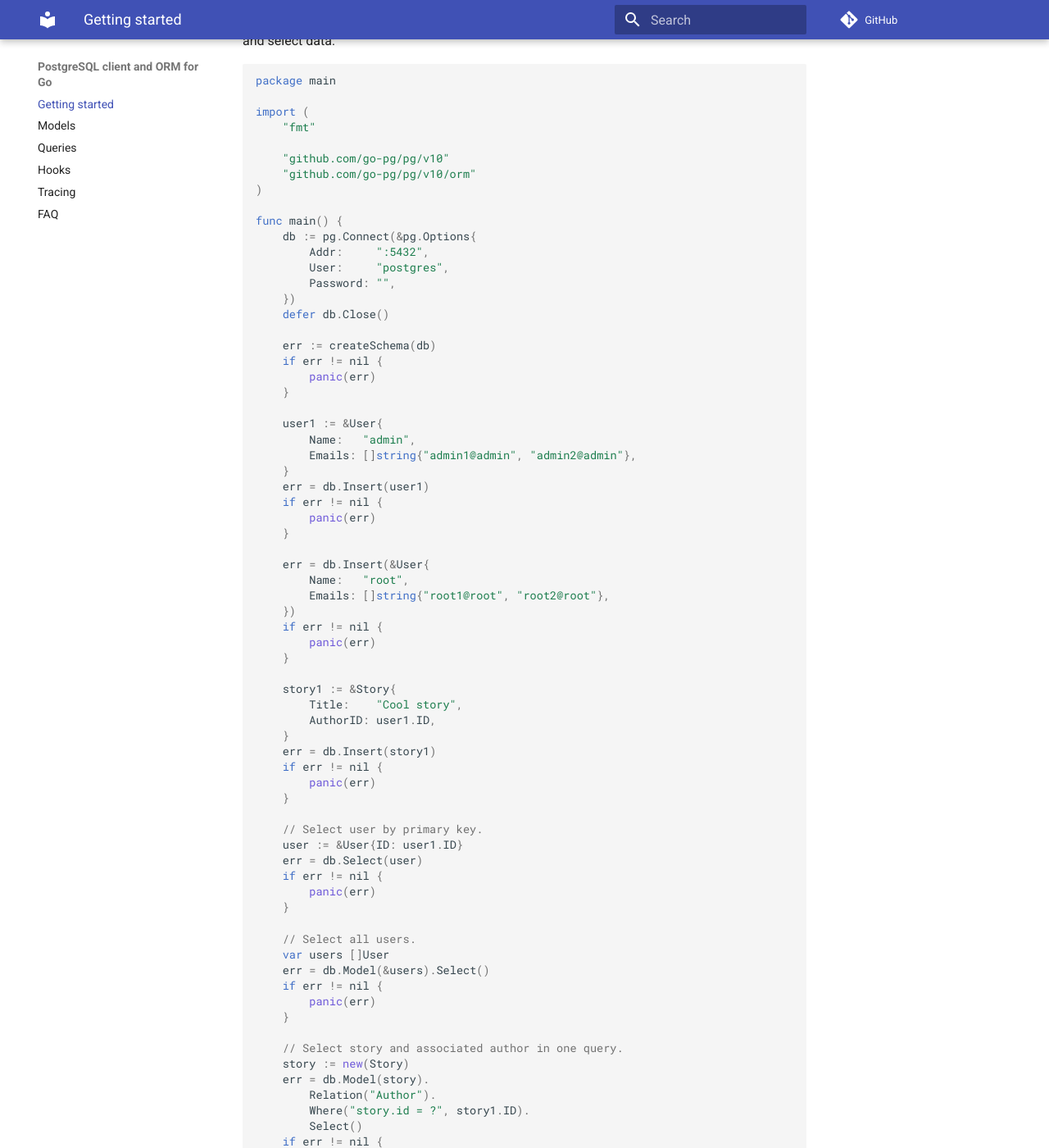
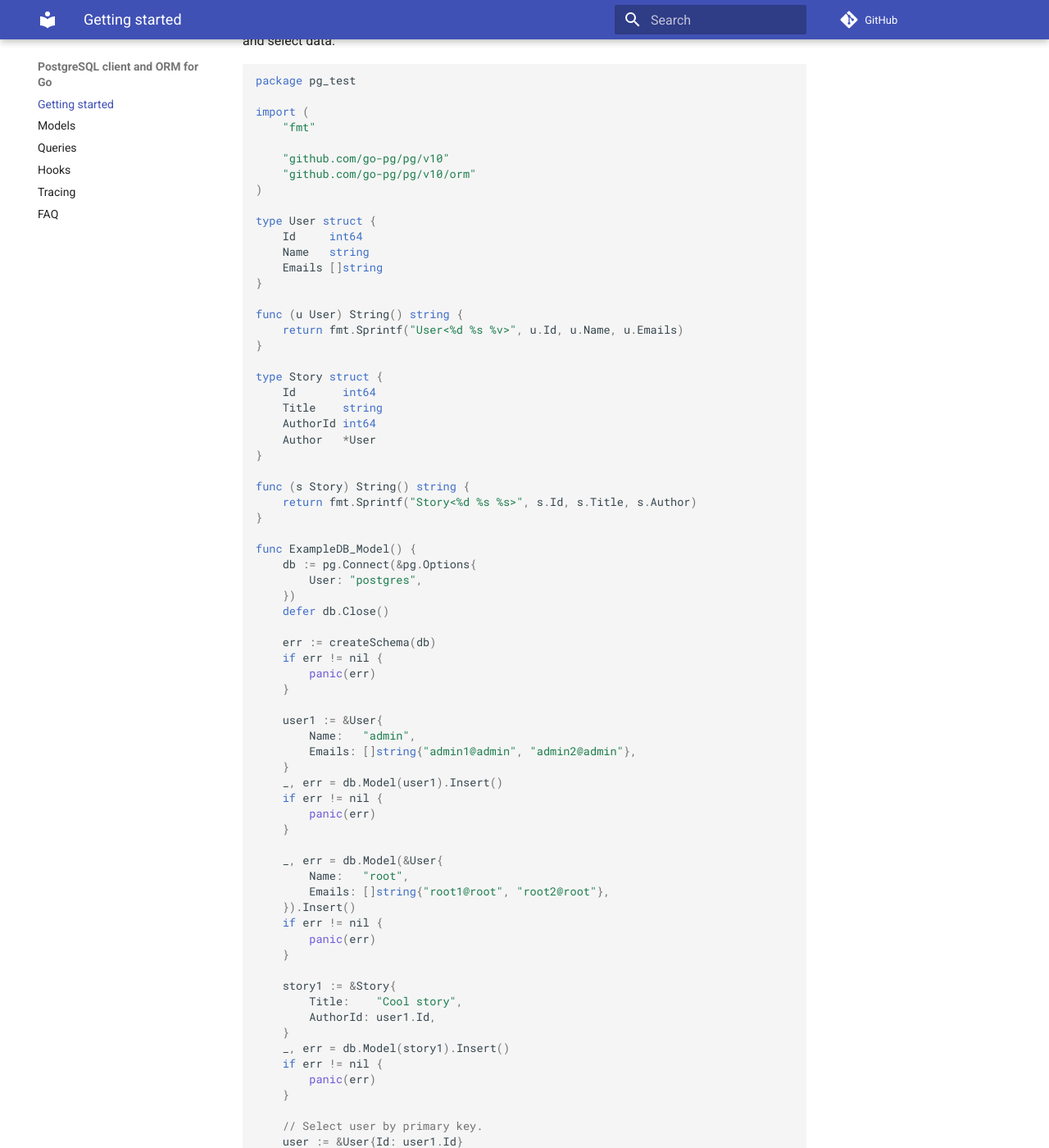
Before and after one commit to go-pg/docs, an MkDocs documentation site: the page built from docs/index.md, in a window 1280 px wide and 1400 px high, scrolled down 976 px. Shown: the whole window at 82% size. Built offline with MkDocs 1.6.1 and Material for MkDocs 9.7.7, drawn with Linux system fonts in a browser that asks for light colours; comment, search, counter and statistics services are not loaded; some of the changed text lies outside the part shown.

Commit message:
Update examples

````diff
--- a/docs/index.md
+++ b/docs/index.md
@@ -52,7 +52,7 @@ Following example is more complex and demonstrates how to connect, create schema
 data:
 
 ```go
-package main
+package pg_test
 
 import (
     "fmt"
@@ -61,11 +61,30 @@ import (
     "github.com/go-pg/pg/v10/orm"
 )
 
-func main() {
+type User struct {
+    Id     int64
+    Name   string
+    Emails []string
+}
+
+func (u User) String() string {
+    return fmt.Sprintf("User<%d %s %v>", u.Id, u.Name, u.Emails)
+}
+
+type Story struct {
+    Id       int64
+    Title    string
+    AuthorId int64
+    Author   *User
+}
+
+func (s Story) String() string {
+    return fmt.Sprintf("Story<%d %s %s>", s.Id, s.Title, s.Author)
+}
+
+func ExampleDB_Model() {
     db := pg.Connect(&pg.Options{
-        Addr:     ":5432",
-        User:     "postgres",
-        Password: "",
+        User: "postgres",
     })
     defer db.Close()
 
@@ -78,31 +97,31 @@ func main() {
         Name:   "admin",
         Emails: []string{"admin1@admin", "admin2@admin"},
     }
-    err = db.Insert(user1)
+    _, err = db.Model(user1).Insert()
     if err != nil {
         panic(err)
     }
 
-    err = db.Insert(&User{
+    _, err = db.Model(&User{
         Name:   "root",
         Emails: []string{"root1@root", "root2@root"},
-    })
+    }).Insert()
     if err != nil {
         panic(err)
     }
 
     story1 := &Story{
         Title:    "Cool story",
-        AuthorID: user1.ID,
+        AuthorId: user1.Id,
     }
-    err = db.Insert(story1)
+    _, err = db.Model(story1).Insert()
     if err != nil {
         panic(err)
     }
 
     // Select user by primary key.
-    user := &User{ID: user1.ID}
-    err = db.Select(user)
+    user := &User{Id: user1.Id}
+    err = db.Model(user).WherePK().Select()
     if err != nil {
         panic(err)
     }
@@ -118,7 +137,7 @@ func main() {
     story := new(Story)
     err = db.Model(story).
         Relation("Author").
-        Where("story.id = ?", story1.ID).
+        Where("story.id = ?", story1.Id).
         Select()
     if err != nil {
         panic(err)
@@ -161,8 +159,8 @@ func createSchema(db *pg.DB) error {
     }
 
     for _, model := range models {
-        err := db.CreateTable(model, &orm.CreateTableOptions{
-            Temp: true, // temp table
+        err := db.Model(model).CreateTable(&orm.CreateTableOptions{
+            Temp: true,
         })
         if err != nil {
             return err
````
Also changed, not shown: other parts of docs/index.md (+0 -21 lines), docs/models.md (+2 -2 lines), docs/queries.md (+3 -3 lines).
